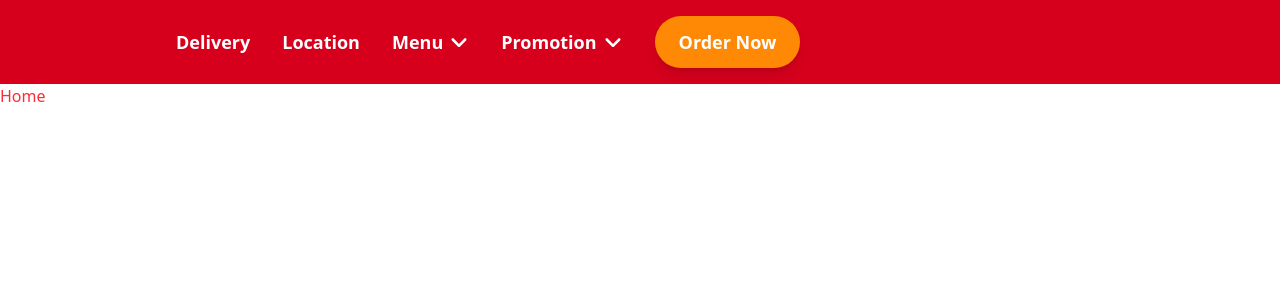
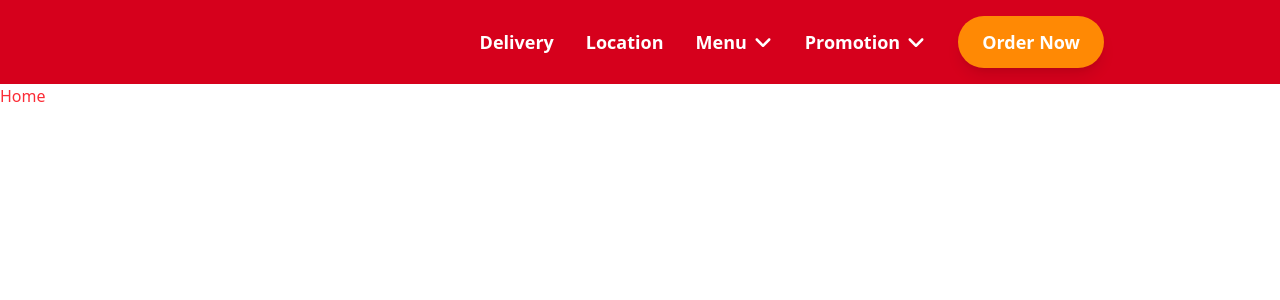
Before and after one commit to AdieDev0/Jollibee---static, a React (Vite) app in the folder jollibee/: page / in a window 1280 px wide. Shown: the top 300 px of the page. Built offline with nearby package versions, Linux system fonts and the light colour scheme.

Commit message:
style: update Navbar component to align items to the right for improved layout

```diff
--- a/jollibee/src/components/Navbar.jsx
+++ b/jollibee/src/components/Navbar.jsx
@@ -7,7 +7,7 @@ const Navbar = () => {
   const [sidebarOpen, setSidebarOpen] = useState(false);
 
   return (
-    <nav className="bg-[#D6001C] px-6 md:px-44 py-4 flex justify-between items-center">
+    <nav className="bg-[#D6001C] px-6 md:px-44 py-4 flex justify-end items-center">
       {/* Mobile Menu Button */}
       <button
         className="text-white md:hidden text-2xl"
```
